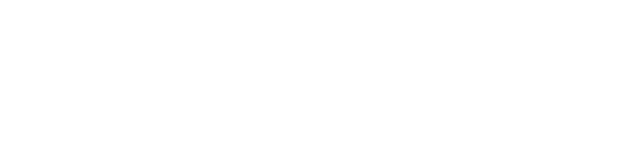
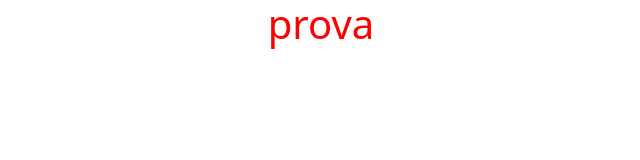
Before and after one commit to RobyLedda94/Vue-Email-List, a plain HTML site: page index.html in a window 1280 px wide. Shown: the whole page, without its empty margins (319-959 px from the left). Drawn offline with nearby package versions, Linux system fonts and the light colour scheme.

Commit message:
[UPD] scaffolding base

```diff
--- a/css/style.css
+++ b/css/style.css
@@ -3,3 +3,7 @@
     padding: 0;
     box-sizing: border-box;
 }
+
+h1{
+    color: red;
+}
--- a/index.html
+++ b/index.html
@@ -3,9 +3,27 @@
 <head>
     <meta charset="UTF-8">
     <meta name="viewport" content="width=device-width, initial-scale=1.0">
+    <!-- link di bootstrap -->
+    <link href="https://cdn.jsdelivr.net/npm/bootstrap@5.3.3/dist/css/bootstrap.min.css" rel="stylesheet" integrity="sha384-QWTKZyjpPEjISv5WaRU9OFeRpok6YctnYmDr5pNlyT2bRjXh0JMhjY6hW+ALEwIH" crossorigin="anonymous">
+    <!-- link al css -->
+     <link rel="stylesheet" href="./css/style.css">
+     <!-- link axios -->
+     <script src="https://cdn.jsdelivr.net/npm/axios/dist/axios.min.js"></script>
     <title>Email List</title>
 </head>
 <body>
-
+    <div class="container">
+        <div class="row">
+            <div class="col-12">
+                <div class="content text-center">
+                    <h1>prova</h1>
+                </div>
+            </div>
+        </div>
+    </div>
+    <!-- link a vuejs -->
+    <script src="https://unpkg.com/vue@3/dist/vue.global.js"></script>
+    <!-- link allo script -->
+     <script src="./js/script.js" type="text/javascript"></script>
 </body>
 </html>
--- a/js/script.js
+++ b/js/script.js
@@ -0,0 +1,2 @@
+// debug
+alert("Lista E-Mail");
```
Also changed, not shown: 1 other file.
